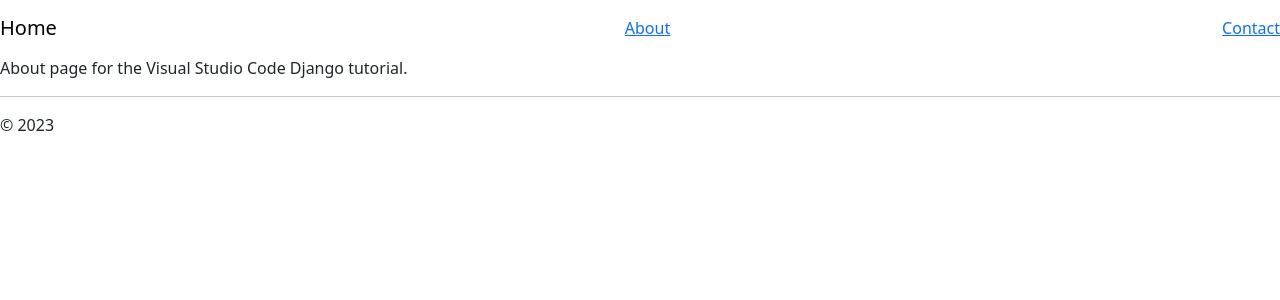
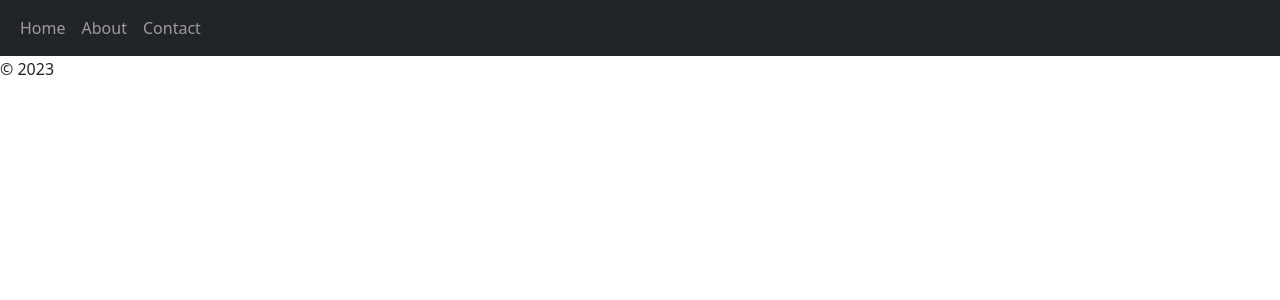
Before and after one commit to awong-pdx/personal-website, a Django app: page /about/ in a window 1280 px wide. Shown: the top 300 px of the page. Run offline with Django 4.2, Linux system fonts and the light colour scheme.

Commit message:
Added collapsible navbar
Using content from previous personal website and bootstrap,
added a collapsible navbar to the layout.html.

```diff
--- a/website/templates/website/layout.html
+++ b/website/templates/website/layout.html
@@ -1,25 +1,65 @@
 <!DOCTYPE html>
 <html lang="en">
   <head>
-    <meta charset="UTF-8">
-    <meta http-equiv="X-UA-Compatible" content="IE=edge">
-    <meta name="viewport" content="width=device-width, initial-scale=1.0">
+    <meta charset="UTF-8" />
+    <meta http-equiv="X-UA-Compatible" content="IE=edge" />
+    <meta name="viewport" content="width=device-width, initial-scale=1.0" />
     <title>{% block title %}{% endblock %}</title>
     {% load static %}
-    <link href="https://cdn.jsdelivr.net/npm/bootstrap@5.3.0-alpha3/dist/css/bootstrap.min.css" rel="stylesheet" integrity="sha384-KK94CHFLLe+nY2dmCWGMq91rCGa5gtU4mk92HdvYe+M/SXH301p5ILy+dN9+nJOZ" crossorigin="anonymous">
-    <script src="https://cdn.jsdelivr.net/npm/bootstrap@5.3.0-alpha3/dist/js/bootstrap.bundle.min.js" integrity="sha384-ENjdO4Dr2bkBIFxQpeoTz1HIcje39Wm4jDKdf19U8gI4ddQ3GYNS7NTKfAdVQSZe" crossorigin="anonymous"></script>
-    <link rel="stylesheet" type="text/css" href="{% static 'website/site.css' %}">
+    <link
+      href="https://cdn.jsdelivr.net/npm/bootstrap@5.3.0-alpha3/dist/css/bootstrap.min.css"
+      rel="stylesheet"
+      integrity="sha384-KK94CHFLLe+nY2dmCWGMq91rCGa5gtU4mk92HdvYe+M/SXH301p5ILy+dN9+nJOZ"
+      crossorigin="anonymous"
+    />
+    <script
+      src="https://cdn.jsdelivr.net/npm/bootstrap@5.3.0-alpha3/dist/js/bootstrap.bundle.min.js"
+      integrity="sha384-ENjdO4Dr2bkBIFxQpeoTz1HIcje39Wm4jDKdf19U8gI4ddQ3GYNS7NTKfAdVQSZe"
+      crossorigin="anonymous"
+    ></script>
+    <link
+      rel="stylesheet"
+      type="text/css"
+      href="{% static 'website/site.css' %}"
+    />
   </head>
   <body>
-    <div class="navbar">
-        <a href="{% url 'home' %}" class="navbar-brand">Home</a>
-        <a href="{% url 'about' %}" class="navbar-item">About</a>
-        <a href="{% url 'contact' %}" class="navbar-item">Contact</a>
+    <header>
+      <nav
+        class="navbar fixed-top navbar-expand-lg bg-dark"
+        data-bs-theme="dark"
+      >
+        <div class="container-fluid">
+          <button
+            class="navbar-toggler"
+            type="button"
+            data-bs-toggle="collapse"
+            data-bs-target="#navbarHeader"
+            aria-controls="navbarHeader"
+            aria-expanded="false"
+            aria-label="Toggle navigation"
+          >
+            <span class="navbar-toggler-icon"></span>
+          </button>
+          <div class="collapse navbar-collapse" id="navbarHeader">
+            <ul class="navbar-nav nav-list">
+              <li class="nav-item">
+                <a href="{% url 'home' %}" class="nav-link">Home</a>
+              </li>
+              <li class="nav-item">
+                <a href="{% url 'about' %}" class="nav-link">About</a>
+              </li>
+              <li class="nav-item">
+                <a href="{% url 'contact' %}" class="nav-link">Contact</a>
+              </li>
+            </ul>
           </div>
+        </div>
+      </nav>
+    </header>
     <div class="body-content">
-        {% block content %}
-        {% endblock %}
-        <hr>
+      {% block content %} {% endblock %}
+      <hr />
       <footer>
         <p>&copy; 2023</p>
       </footer>
```
Also changed, not shown: website/templates/website/homepage.html (+10 -0 lines). Lines whose indentation alone changed are shown as unchanged.
